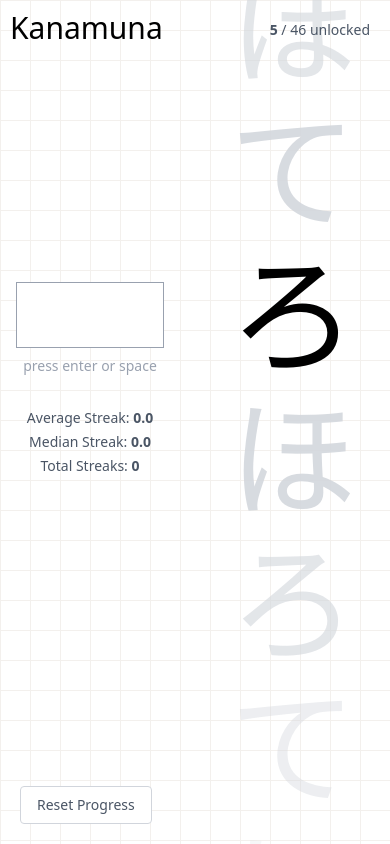
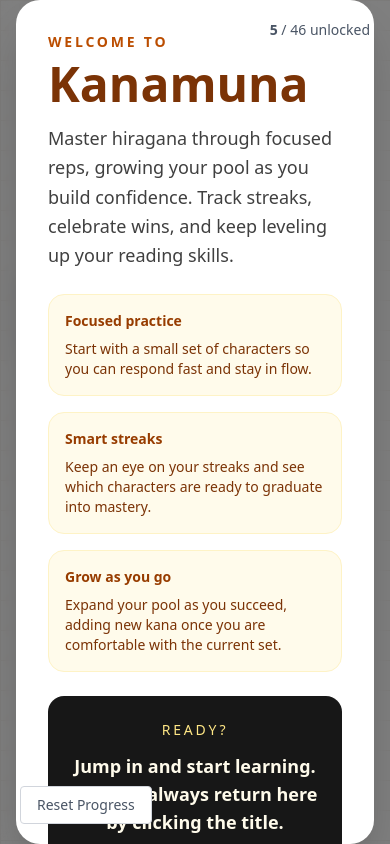
Before and after one commit to apmnt/kanamuna, a React (Vite) app: page / in a window 390 px wide. Built offline with nearby package versions, Linux system fonts and the light colour scheme; a web font is replaced by a local one.

Commit message:
Adjust landing overlay layout

```diff
--- a/src/App.tsx
+++ b/src/App.tsx
@@ -1,14 +1,131 @@
+import { useEffect, useState } from "react";
 import "./App.css";
 import HiraganaQuiz from "./components/HiraganaQuiz";
 
+const LANDING_SEEN_KEY = "kanamuna-landing-seen";
+
 function App() {
+  const [showLanding, setShowLanding] = useState(false);
+  const [isMobile, setIsMobile] = useState(false);
+
+  useEffect(() => {
+    const mediaQuery = window.matchMedia("(max-width: 768px)");
+    const handleChange = (event: MediaQueryListEvent | MediaQueryList) => {
+      setIsMobile(event.matches);
+    };
+
+    handleChange(mediaQuery);
+    mediaQuery.addEventListener("change", handleChange);
+
+    return () => mediaQuery.removeEventListener("change", handleChange);
+  }, []);
+
+  useEffect(() => {
+    const hasSeenLanding = localStorage.getItem(LANDING_SEEN_KEY) === "true";
+    if (!hasSeenLanding && isMobile) {
+      setShowLanding(true);
+    }
+  }, [isMobile]);
+
+  const handleStartLearning = () => {
+    localStorage.setItem(LANDING_SEEN_KEY, "true");
+    setShowLanding(false);
+  };
+
+  const handleShowLanding = () => {
+    setShowLanding(true);
+  };
+
   return (
-    <>
-      <div>
-        <h1 className="text-3xl">Kanamuna</h1>
+    <div className="min-h-screen p-6">
+      <header className="mb-8 flex items-center justify-between">
+        <button
+          type="button"
+          onClick={handleShowLanding}
+          className="text-4xl font-bold tracking-tight text-amber-900 transition hover:scale-[1.02] hover:text-amber-800"
+        >
+          Kanamuna
+        </button>
+        <p className="text-sm text-neutral-600">Click the title to revisit the intro</p>
+      </header>
+
+      <main className="mx-auto max-w-3xl">
         <HiraganaQuiz />
-      </div>
-    </>
+      </main>
+
+      {showLanding && (
+        <div
+          className={`fixed z-20 flex items-center ${
+            isMobile
+              ? "inset-0 justify-center bg-black/50 backdrop-blur-sm px-4"
+              : "inset-y-0 left-0 right-1/2 justify-center px-6"
+          }`}
+        >
+          <div
+            className={`w-full max-w-xl rounded-3xl bg-white p-8 shadow-2xl transition-shadow ${
+              isMobile ? "h-full overflow-y-auto" : "pointer-events-auto"
+            }`}
+            style={{
+              boxShadow: isMobile
+                ? undefined
+                : "0 24px 60px rgba(0,0,0,0.14), 0 12px 24px rgba(0,0,0,0.1)",
+            }}
+          >
+            <div className="flex h-full flex-col gap-6">
+              <div>
+                <p className="text-sm font-semibold uppercase tracking-[0.2em] text-amber-700">
+                  Welcome to
+                </p>
+                <h1 className="mt-2 text-5xl font-extrabold text-amber-900">Kanamuna</h1>
+                <p className="mt-4 text-lg leading-relaxed text-neutral-700">
+                  Master hiragana through focused reps, growing your pool as you build
+                  confidence. Track streaks, celebrate wins, and keep leveling up your
+                  reading skills.
+                </p>
+              </div>
+
+              <div className="grid gap-4 md:grid-cols-3">
+                <div className="rounded-2xl border border-amber-100 bg-amber-50 p-4">
+                  <p className="text-sm font-semibold text-amber-800">Focused practice</p>
+                  <p className="mt-2 text-sm text-amber-900">
+                    Start with a small set of characters so you can respond fast and stay in
+                    flow.
+                  </p>
+                </div>
+                <div className="rounded-2xl border border-amber-100 bg-amber-50 p-4">
+                  <p className="text-sm font-semibold text-amber-800">Smart streaks</p>
+                  <p className="mt-2 text-sm text-amber-900">
+                    Keep an eye on your streaks and see which characters are ready to graduate
+                    into mastery.
+                  </p>
+                </div>
+                <div className="rounded-2xl border border-amber-100 bg-amber-50 p-4">
+                  <p className="text-sm font-semibold text-amber-800">Grow as you go</p>
+                  <p className="mt-2 text-sm text-amber-900">
+                    Expand your pool as you succeed, adding new kana once you are comfortable
+                    with the current set.
+                  </p>
+                </div>
+              </div>
+
+              <div className="flex flex-col items-center gap-3 rounded-2xl bg-neutral-900 p-6 text-center text-white">
+                <p className="text-sm uppercase tracking-[0.2em] text-amber-200">Ready?</p>
+                <p className="text-lg font-semibold text-amber-50">
+                  Jump in and start learning. You can always return here by clicking the title.
+                </p>
+                <button
+                  type="button"
+                  onClick={handleStartLearning}
+                  className="mt-2 rounded-full bg-amber-400 px-6 py-3 text-base font-semibold text-amber-950 shadow-lg transition hover:-translate-y-0.5 hover:bg-amber-300"
+                >
+                  Start learning
+                </button>
+              </div>
+            </div>
+          </div>
+        </div>
+      )}
+    </div>
   );
 }
 
```
